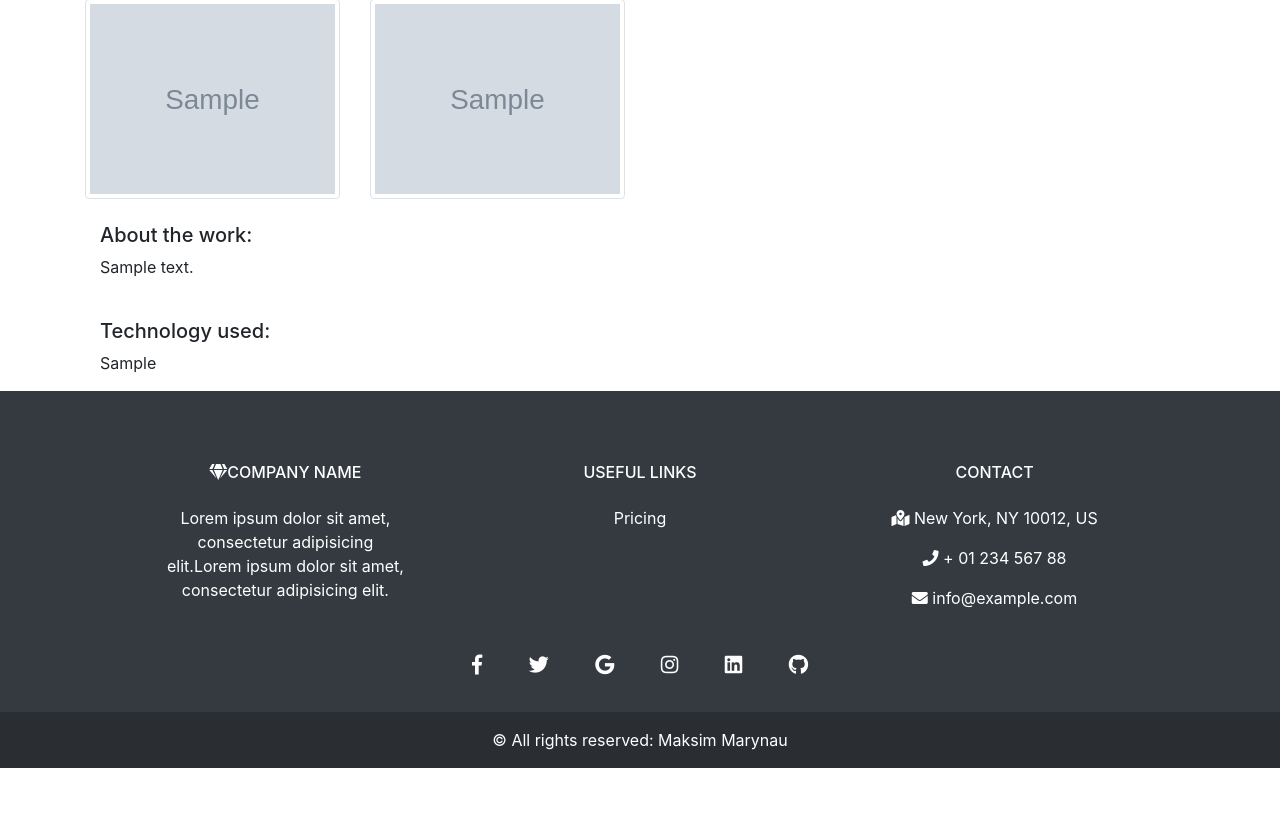
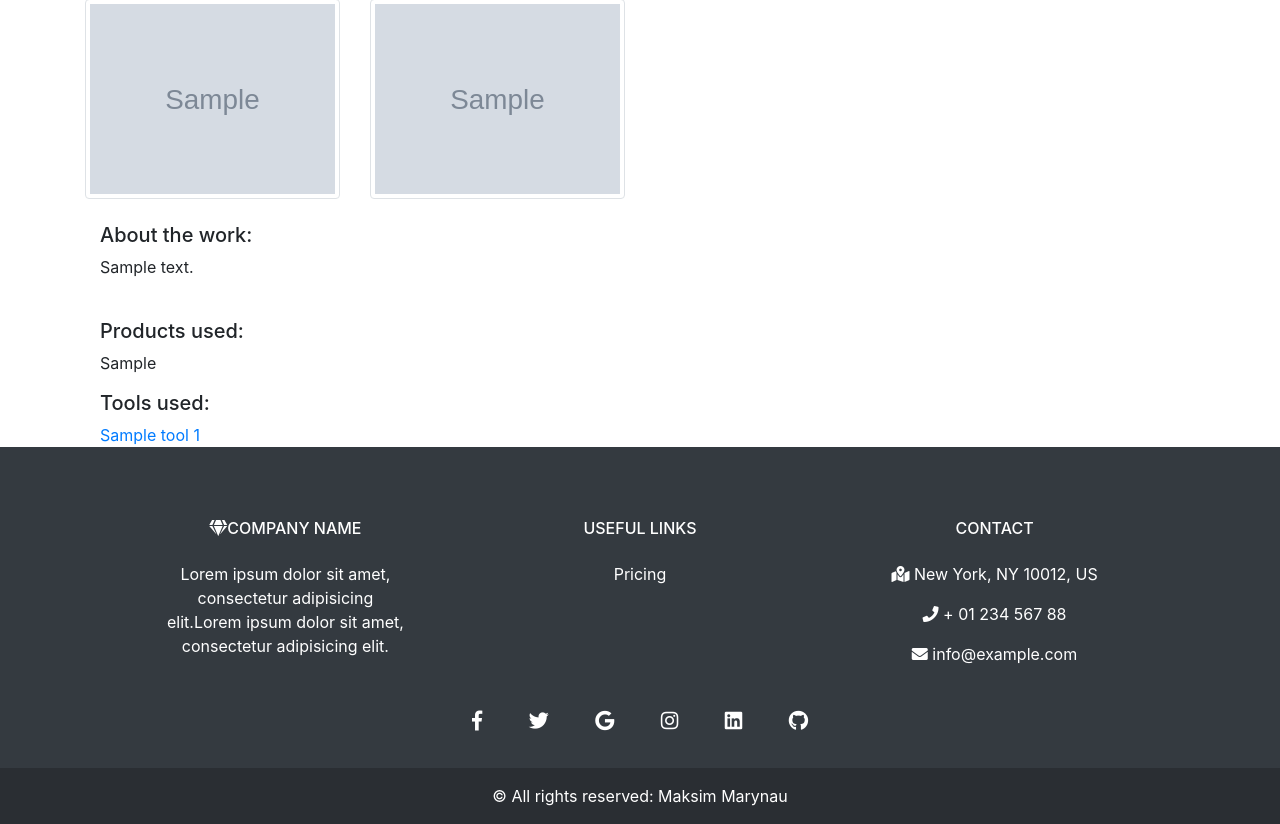
Before and after one commit to MaksimMarynau/portfolio_site, a Django app: page /projects/1/ in a window 1280 px wide. Shown: the part 186-1010 px from the top of the page. Before the commit the page ends 954 px from the top, so only its background shows below. Run offline with Django 3.2, Linux system fonts and the light colour scheme; tables that the repository leaves empty hold one stand-in row (values such as "Sample post"); grey boxes marked "Sample" are stand-in pictures; some libraries are stand-ins or nearby versions.

Commit message:
some changes in project/ adding m2m field to project model

```diff
--- a/portfolio_project/apps/additions/models.py
+++ b/portfolio_project/apps/additions/models.py
@@ -25,7 +25,7 @@ class Tool(models.Model):
     created = models.DateTimeField(auto_now_add=True)
 
     def __str__(self):
-        return self.name
+        return f'{self.name} {self.tool_num}'
 
     def get_absolute_url(self):
         return reverse("tool_detail", kwargs={'slug':self.id})
--- a/portfolio_project/apps/additions/views.py
+++ b/portfolio_project/apps/additions/views.py
@@ -36,12 +36,12 @@ def photos_view(request):
 
 
 def contact_view(request):
+    form = ContactForm()
     if request.method == 'POST':
         form = ContactForm(request.POST)
         if form.is_valid():
             form.save()
             return redirect('success')
-    form = ContactForm()
     context = {'form': form}
     return render(request, 'contact.html', context)
 
--- a/portfolio_project/apps/projects/admin.py
+++ b/portfolio_project/apps/projects/admin.py
@@ -9,7 +9,8 @@ class ProjectImagesAdmin(admin.StackedInline):
 
 @admin.register(Project)
 class ProjectAdmin(admin.ModelAdmin):
-    list_display = ('title','description','technology','image_tag')
+    list_display = ('title','description','product_used','image_tag')
+    filter_horizontal = ('tool_used',)
     inlines = [ProjectImagesAdmin]
 
     class Meta:
--- a/portfolio_project/apps/projects/models.py
+++ b/portfolio_project/apps/projects/models.py
@@ -1,15 +1,20 @@
 from django.db import models
+
+
+from additions.models import Tool
 
 
 class Project(models.Model):
     title = models.CharField(max_length=100)
     description = models.TextField()
-    technology = models.CharField(max_length=100)
+    product_used = models.CharField(max_length=100)
+    tool_used = models.ManyToManyField(Tool, related_name='tools')
     image = models.ImageField(
         upload_to='projects/',
         blank=True,
         default='projects/no-image.jpg'
     )
+
 
 class ProjectImages(models.Model):
     project = models.ForeignKey(Project, default=None, on_delete=models.CASCADE)
--- a/portfolio_project/apps/projects/templates/project_detail.html
+++ b/portfolio_project/apps/projects/templates/project_detail.html
@@ -25,12 +25,13 @@
         <h5>About the work:</h5>
         <p>{{ project.description }}</p>
         <br>
-        <h5>Technology used:</h5>
-        <p>{{ project.technology }}</p>
+        <h5>Products used:</h5>
+        <p>{{ project.product_used }}</p>
+        <h5>Tools used:</h5>
+        {% for tool in project.tool_used.all %}
+            <a href="{% url 'tool_detail' tool.pk %}">{{ tool }}</a>
+        {% endfor %}
     </div>
 </div>
 
-
-
-
 {% endblock %}
--- a/portfolio_project/templates/base.html
+++ b/portfolio_project/templates/base.html
@@ -89,7 +89,8 @@
                             </h6>
                             <p><i class="fas fa-map-marked-alt me-3"></i> New York, NY 10012, US</p>
                             <p>
-                                <i class="fas fa-phone me-3"></i> + 01 234 567 88</p>
+                                <i class="fas fa-phone me-3"></i> + 01 234 567 88
+                            </p>
                             </p>
                             <p>
                                 <i class="fas fa-envelope me-3"></i>
```
Also changed, not shown: portfolio_project/apps/projects/migrations/0007_auto_20211129_1649.py (added).
